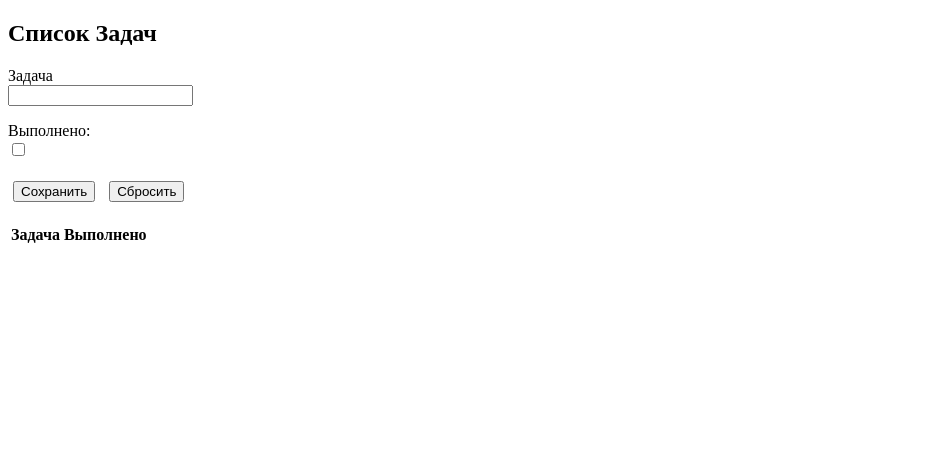
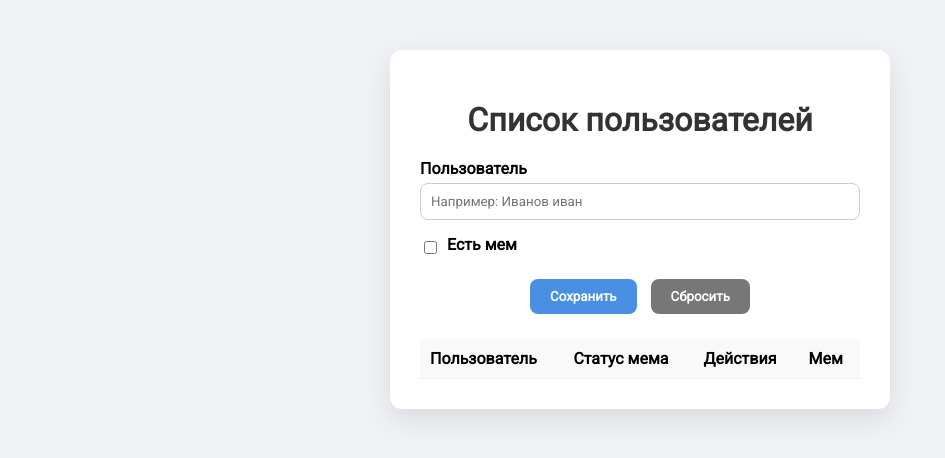
Before and after one commit to MP5V/WebApiTest, a plain HTML site: page WWWRoot/index.html in a window 1280 px wide. Shown: the whole page, without its empty margins (0-945 px from the left). Drawn offline with Linux system fonts and the light colour scheme; no server answers.

Commit message:
картино4ки

```diff
--- a/WWWRoot/index.html
+++ b/WWWRoot/index.html
@@ -1,40 +1,170 @@
 <!DOCTYPE html>
 <html>
 <head>
+    <title>Список пользователей</title>
+    <link href="https://fonts.googleapis.com/css2?family=Roboto&display=swap" rel="stylesheet">
     <meta charset="utf-8" />
-    <title>METANIT.COM</title>
     <style>
-        td {
-            padding: 5px;
+        * {
+            box-sizing: border-box;
+            font-family: 'Roboto', sans-serif;
         }
 
-        button {
+        body {
+            margin: 0;
+            padding: 0;
+            background: #f0f2f5;
+            display: flex;
+            justify-content: center;
+            align-items: start;
+            min-height: 100vh;
+        }
+
+        .container {
+            background: white;
+            margin-top: 50px;
+            padding: 30px;
+            border-radius: 12px;
+            box-shadow: 0 10px 30px rgba(0, 0, 0, 0.1);
+            width: 500px;
+        }
+
+        h1 {
+            text-align: center;
+            margin-bottom: 20px;
+            color: #333;
+        }
+
+        .form-group {
+            margin-bottom: 15px;
+        }
+
+        label {
+            display: block;
+            font-weight: bold;
+            margin-bottom: 5px;
+        }
+
+        input[type="text"] {
+            width: 100%;
+            padding: 10px;
+            border: 1px solid #ccc;
+            border-radius: 8px;
+            outline: none;
+            transition: 0.3s;
+        }
+
+            input[type="text"]:focus {
+                border-color: #4a90e2;
+            }
+
+        .checkbox {
+            display: flex;
+            align-items: center;
+        }
+
+            .checkbox input {
+                margin-right: 10px;
+            }
+
+        .buttons {
+            margin-top: 15px;
+            text-align: center;
+        }
+
+            .buttons button {
+                padding: 10px 20px;
                 margin: 5px;
+                border: none;
+                border-radius: 8px;
+                background-color: #4a90e2;
+                color: white;
+                cursor: pointer;
+                font-weight: bold;
+                transition: background-color 0.3s;
             }
+
+                .buttons button:hover {
+                    background-color: #357ab8;
+                }
+
+        table {
+            width: 100%;
+            border-collapse: collapse;
+            margin-top: 20px;
+        }
+
+        th, td {
+            padding: 10px;
+            text-align: left;
+            border-bottom: 1px solid #eee;
+        }
+
+        th {
+            background-color: #f9f9f9;
+            font-weight: bold;
+        }
+
+        td:last-child button {
+            margin-right: 5px;
+            padding: 5px 10px;
+            font-size: 0.9em;
+            border: none;
+            border-radius: 6px;
+            cursor: pointer;
+            color: white;
+        }
+
+        .edit-btn {
+            background-color: #ff9800;
+        }
+
+        .delete-btn {
+            background-color: #f44336;
+        }
+
+        .edit-btn:hover {
+            background-color: #e68900;
+        }
+
+        .delete-btn:hover {
+            background-color: #d32f2f;
+        }
+
     </style>
 </head>
 <body>
-    <h2>Список Задач</h2>
-    <div>
+    <div class="container">
+        <h1>Список пользователей</h1>
         <input type="hidden" id="Id" />
-        <p>
-            Задача<br />
-            <input id="Title" />
-        </p>
-        <p>
-            Выполнено:<br />
-            <input id="IsCompleted" type="checkbox" />
-        </p>
-        <p>
+        <div class="form-group">
+            <label for="Title">Пользователь</label>
+            <input type="text" id="Title" placeholder="Например: Иванов иван" />
+        </div>
+        <div class="form-group checkbox">
+            <input type="checkbox" id="IsCompleted" />
+            <label for="IsCompleted">Есть мем</label>
+        </div>
+        <div class="buttons">
             <button id="saveBtn">Сохранить</button>
-            <button id="resetBtn">Сбросить</button>
-        </p>
+            <button id="resetBtn" style="background-color: #777;">Сбросить</button>
+
         </div>
         <table>
-        <thead><tr><th>Задача</th><th>Выполнено</th><th></th></tr></thead>
+            <thead>
+                <tr>
+                    <th>Пользователь</th>
+                    <th>Статус мема</th>
+                    <th>Действия</th>
+                    <th>Мем</th>
+                </tr>
+            </thead>
             <tbody>
             </tbody>
         </table>
+        <img id="imageView" style="display:none; margin-top: 20px; max-width: 100%; border-radius: 12px; box-shadow: 0 5px 15px rgba(0,0,0,0.1);" alt="Аватар" />
+    </div>
+
 
     <script>
         // Получение всех задач
@@ -130,7 +260,28 @@
             }
         }
 
-        // сброс данных формы после отправки
+        async function getImage(fileName) {
+            const image = document.getElementById("imageView");
+            if (!fileName) {
+                console.log("Имя файла не указано");
+                return;
+            }
+
+            const response = await fetch(`/api/image/${fileName}`);
+
+            if (response.ok) {
+                const blob = await response.blob();
+                const imageUrl = URL.createObjectURL(blob);
+
+                image.src = imageUrl;
+                image.style.display = "block";
+            } else {
+                console.log("Ошибка загрузки изображения");
+                image.style.display = "none";
+            }
+
+        }
+
         function reset() {
             document.getElementById("Id").value = "";
             document.getElementById("Title").value = "";
@@ -154,7 +305,7 @@
 
             const editLink = document.createElement("button");
             editLink.append("Изменить");
-            editLink.addEventListener("click", async() => await getToDo(todo.id));
+            editLink.addEventListener("click", async () => await getToDo(todo.id));
             linksTd.append(editLink);
 
             const removeLink = document.createElement("button");
@@ -164,10 +315,17 @@
             linksTd.append(removeLink);
             tr.appendChild(linksTd);
 
+            const Memtd = document.createElement("td");
+
+            const avatarButton = document.createElement("button");
+            avatarButton.append("Посмотреть аватар");
+            avatarButton.addEventListener("click", async () => await getImage(todo.imageFileName));
+            Memtd.append(avatarButton);
+            tr.appendChild(Memtd);
             return tr;
         }
         // сброс значений формы
-        document.getElementById("resetBtn").addEventListener("click", () =>  reset());
+        document.getElementById("resetBtn").addEventListener("click", () => reset());
 
         // отправка формы
         document.getElementById("saveBtn").addEventListener("click", async () => {
```
Also changed, not shown: WWWRoot/image/аыаыа.jpg (added), WWWRoot/image/довели суки.jpg (added), 2 other files. Lines whose indentation alone changed are shown as unchanged.
